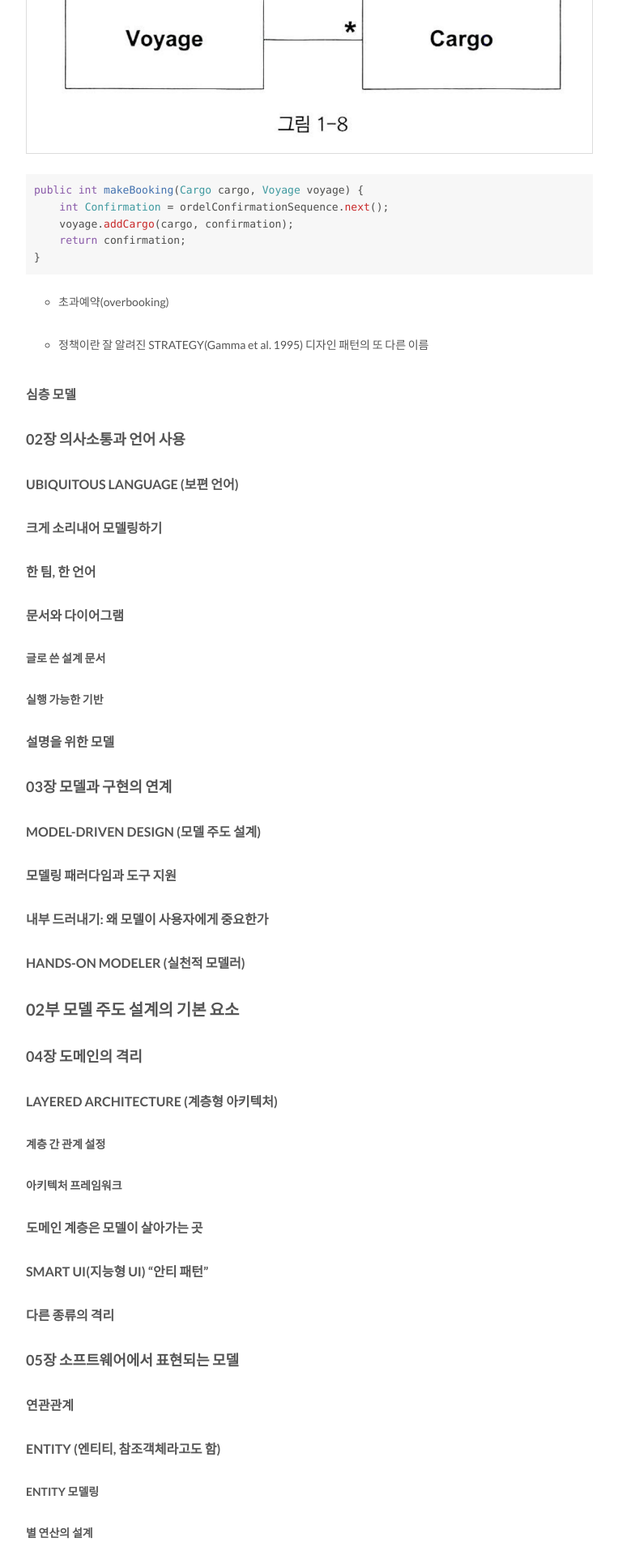
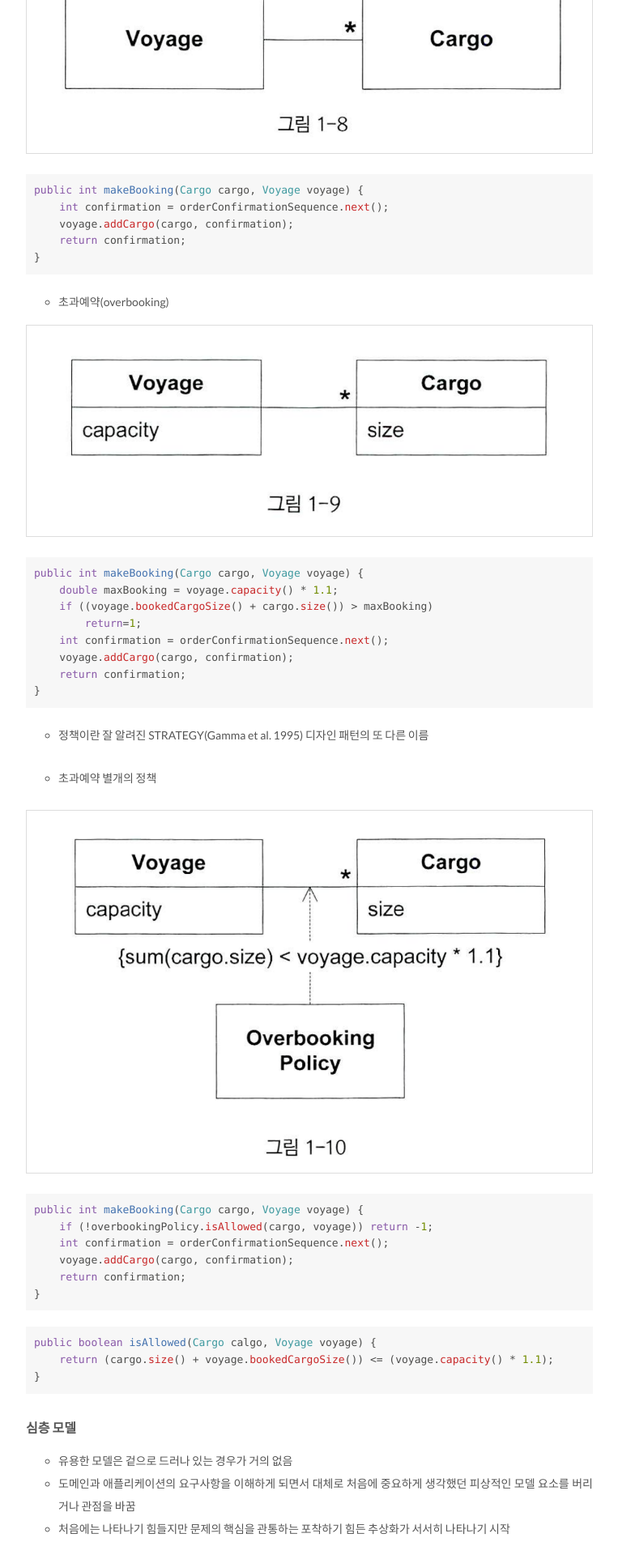
Before and after one commit to csj4032/csj4032.github.io, a Jekyll site: the page built from _posts/2018-02-21-도메인주도설계.md, in a window 1280 px wide. Shown: the part 3119-5039 px from the top of the page at 81% size, without its empty margins (258-1021 px from the left). Built offline with Jekyll 4.4.1, drawn with Linux system fonts in a browser that asks for light colours.

Commit message:
도메인 주도 설계 포스팅 수정

````diff
--- a/_posts/2018-02-21-도메인주도설계.md
+++ b/_posts/2018-02-21-도메인주도설계.md
@@ -67,7 +67,7 @@ tags:
 
 ```java
 public int makeBooking(Cargo cargo, Voyage voyage) {
-    int Confirmation = ordelConfirmationSequence.next();
+    int confirmation = orderConfirmationSequence.next();
     voyage.addCargo(cargo, confirmation);
     return confirmation;
 }
@@ -75,9 +75,44 @@ public int makeBooking(Cargo cargo, Voyage voyage) {
 
 * 초과예약(overbooking)
 
+![도메인주도설계](/assets/images/books/컴퓨터공학/소프트웨어공학/도메인주도설계/figure_1-9.png)
+
+```java
+public int makeBooking(Cargo cargo, Voyage voyage) {
+    double maxBooking = voyage.capacity() * 1.1;
+    if ((voyage.bookedCargoSize() + cargo.size()) > maxBooking)
+        return=1;
+    int confirmation = orderConfirmationSequence.next();
+    voyage.addCargo(cargo, confirmation);
+    return confirmation;
+}
+```
+
 * 정책이란 잘 알려진 STRATEGY(Gamma et al. 1995) 디자인 패턴의 또 다른 이름
 
+* 초과예약 별개의 정책
+
+![도메인주도설계](/assets/images/books/컴퓨터공학/소프트웨어공학/도메인주도설계/figure_1-10.png)
+
+```java
+public int makeBooking(Cargo cargo, Voyage voyage) {
+    if (!overbookingPolicy.isAllowed(cargo, voyage)) return -1;
+    int confirmation = orderConfirmationSequence.next();
+    voyage.addCargo(cargo, confirmation);
+    return confirmation;
+}
+```
+
+```java
+public boolean isAllowed(Cargo calgo, Voyage voyage) {
+    return (cargo.size() + voyage.bookedCargoSize()) <= (voyage.capacity() * 1.1);
+}
+```
+
 #### 심층 모델
+* 유용한 모델은 겉으로 드러나 있는 경우가 거의 없음
+* 도메인과 애플리케이션의 요구사항을 이해하게 되면서 대체로 처음에 중요하게 생각했던 피상적인 모델 요소를 버리거나 관점을 바꿈
+* 처음에는 나타나기 힘들지만 문제의 핵심을 관통하는 포착하기 힘든 추상화가 서서히 나타나기 시작
 
 ### 02장 의사소통과 언어 사용
 
````
